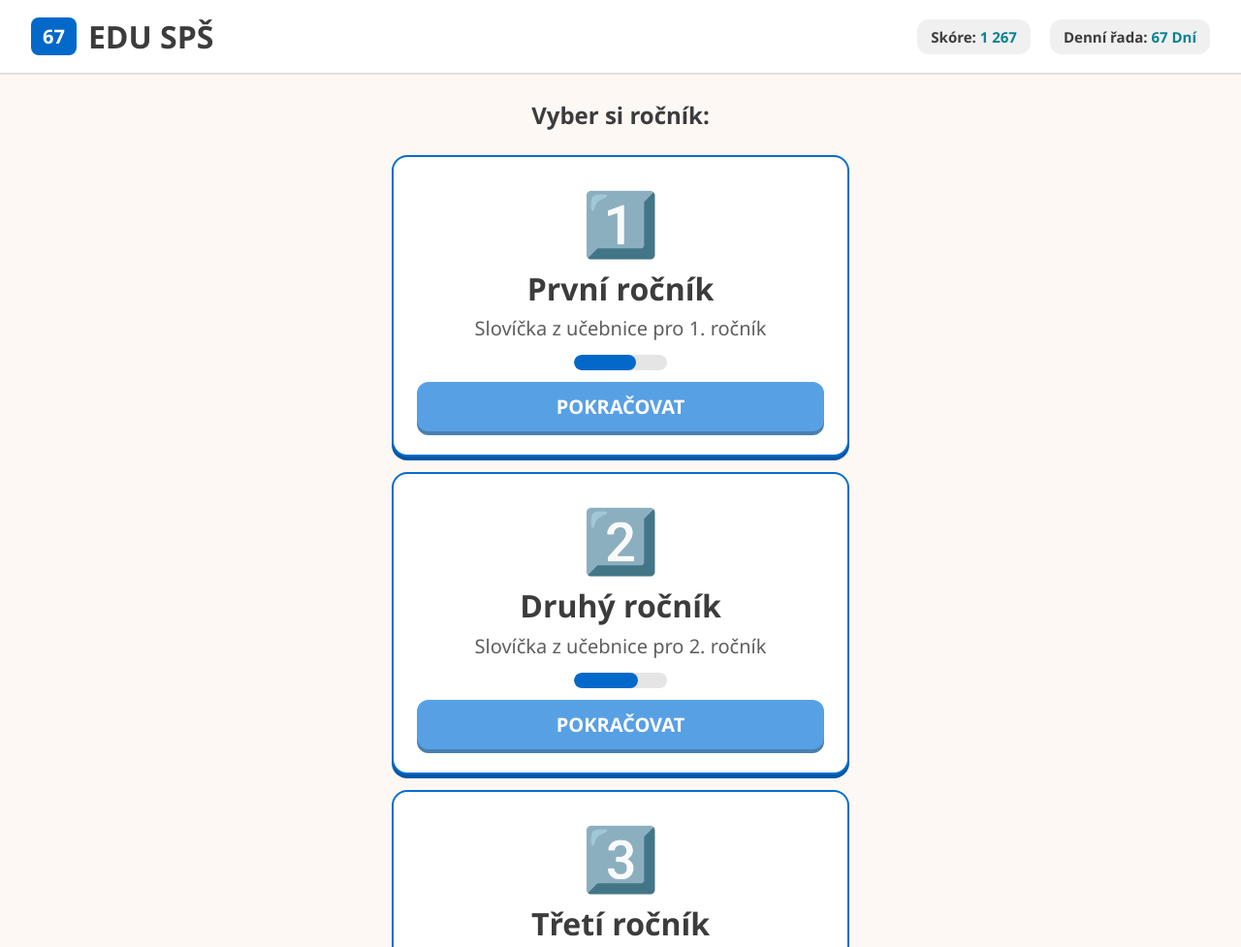
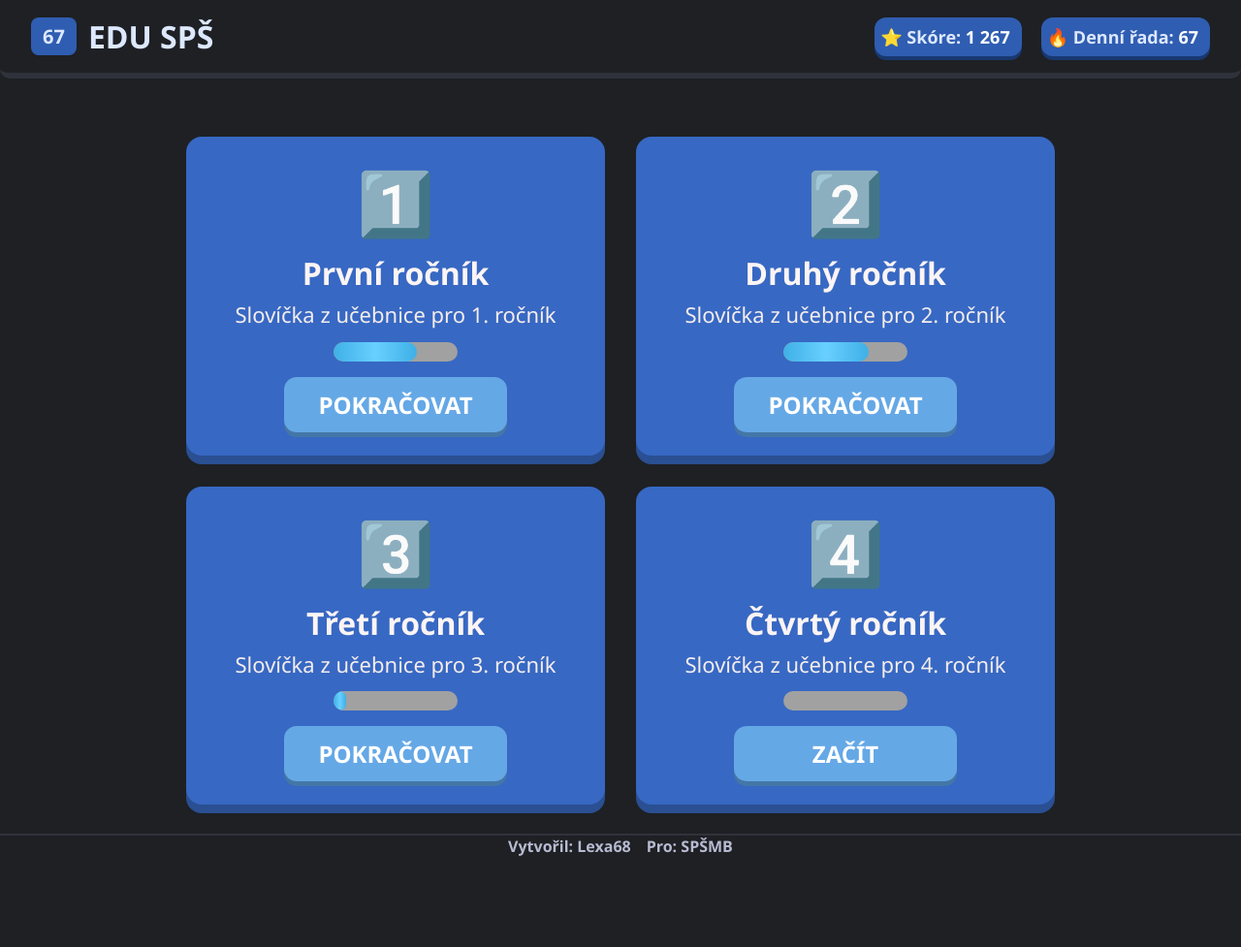
Before and after one commit to AlexLexa68/rocnikovkaDuolingou, a plain HTML site: page index.html in a window 1280 px wide. Shown: the top 977 px of the page at 97% size. After the commit the page ends 884 px from the top, so only its background shows below. Drawn offline with Linux system fonts and the light colour scheme.

Commit message:
uprava css

```diff
--- a/css/menu.css
+++ b/css/menu.css
@@ -4,8 +4,9 @@
   justify-content: space-between;
   align-items: center;
   padding: 16px 32px;
-  background: #ffffff;
-  border-bottom: 2px solid #e0e0e0;
+  background: #1e2024;
+  border-bottom: 6px solid hsl(229, 10%, 21%);
+  border-radius: 10px;
 }
 
 .logo {
@@ -15,8 +16,7 @@
 }
 
 .badge {
-  background: hsl(209, 98%, 40%);
-  color: white;
+  background: hsl(219, 58%, 44%);
   font-weight: bold;
   padding: 6px 12px;
   border-radius: 8px;
@@ -26,28 +26,50 @@
 .userStats {
   display: flex;
   gap: 20px;
-  font-size: 15px;
+  font-size: 18px;
 }
 
 .userStats span {
-  color: rgb(8, 130, 146);
+  color: rgb(255, 255, 255);
 }
 
 .statItem {
-  background: #f0f0f0;
-  padding: 8px 14px;
+  background: hsl(219, 58%, 44%);
+  padding: 8px 12px 8px 6px;
   border-radius: 12px;
+  box-shadow: 0 4px 0 hsl(219, 64%, 27%);
+}
+
+@media (max-width: 620px) {
+  .topBar {
+    padding: 16px 12px 16px 18px;
+  }
+
+  .logo {
+    gap: 5px;
+  }
+
+  .userStats {
+    gap: 8px;
+    font-size: 16px;
+  }
+
+  .statItem {
+    padding: 8px 10px 8px 5px;
+  }
 }
 
 /*footer*/
 footer {
-  border-top: 2px solid #ebeaea;
+  border-top: 2px solid hsl(229, 10%, 21%);
   display: flex;
   justify-content: center;
   text-align: center;
-  background: #ffffff;
+  background: #1e2024;
+  color: rgb(183, 187, 209);
   gap: 1em;
 }
+
 footer a {
   color: inherit;
   text-decoration: none;
@@ -55,29 +77,29 @@ footer a {
 
 /* menu veci atd */
 .container {
-  margin: 25px auto 40px auto;
-  min-width: 500px;
-  max-width: 40vw;
+  margin: 30px auto;
   width: 100%;
-  padding: 0 20px;
-}
-
-.heroSection {
-  text-align: center;
-  margin-bottom: 25px;
+  min-height: 84vh;
+  max-width: 70vw;
 }
 
 .progressBar {
-  background: #e5e5e5;
-  height: 16px;
-  width: 6em;
+  background: hsl(0, 0%, 63%);
+  height: 20px;
+  width: 8em;
   border-radius: 10px;
   overflow: hidden;
-  margin-bottom: 12px;
+  margin-bottom: 1em;
 }
 
 .progressBar .fill {
-  background: hsl(209, 98%, 40%);
+  background: #3eb0e6;
+  background: linear-gradient(
+    90deg,
+    rgba(62, 176, 230, 1) 0%,
+    rgba(105, 207, 255, 1) 50%,
+    rgba(62, 176, 230, 1) 100%
+  );
   height: 100%;
   border-radius: 10px;
 }
@@ -85,61 +107,69 @@ footer a {
 /* karty */
 .cardsGrid {
   display: grid;
+  grid-template-columns: 1fr;
   gap: 1em;
 }
 
+@media (min-width: 1080px) {
+  .cardsGrid {
+    grid-template-columns: repeat(2, 1fr);
+    padding-top: 30px;
+    gap: 2em;
+  }
+}
+
 .card {
-  background: #ffffff;
-  border: 2px solid hsl(209, 97%, 41%);
+  background: hsl(219, 56%, 49%);
   border-radius: 16px;
   padding: 24px;
   display: flex;
   flex-direction: column;
   align-items: center;
   text-align: center;
-  box-shadow: 0 4px 0 hsl(209, 96%, 33%);
+  box-shadow: 0 9px 0 hsl(219, 55%, 37%);
 }
 
 .cardIcon {
   font-size: 4em;
-  margin-bottom: 3px;
+  padding-bottom: 8px;
 }
 
 .card p {
-  font-size: 20px;
-  color: #5e5e5e;
-  margin-bottom: 0.7em;
-  flex-grow: 1;
+  font-size: 22px;
+  color: #f5eded;
+  margin-bottom: 0.6em;
 }
 .card h2 {
   font-size: 32px;
+  color: rgb(252, 244, 244);
   margin-bottom: 0.2em;
 }
 
 /* butony */
 .btn {
-  width: 100%;
-  padding: 12px;
-  border-radius: 12px;
+  background: hsl(209, 72%, 65%);
+  box-shadow: 0 5px 0 hsl(209, 42%, 46%);
+  border-radius: 13px;
+  width: 60%;
+  padding: 12px 6px;
+  color: white;
+  font-size: 24px;
   border: none;
   font-weight: bold;
   cursor: pointer;
-  font-size: 20px;
-  background: hsl(209, 72%, 62%);
-  color: white;
-  box-shadow: 0 4px 0 hsl(209, 41%, 49%);
 }
 
 .btn:hover {
   transition: ease-out;
   transition-duration: 0.2s;
-  background: hsl(209, 60%, 58%);
+  background: hsl(209, 58%, 60%);
 }
 
 .btn:active {
   transform: translateY(2px);
-  background: hsl(209, 60%, 58%);
-  box-shadow: 0 2px 0 hsl(208, 44%, 33%);
+  background: hsl(209, 58%, 60%);
+  box-shadow: 0 2px 0 hsl(209, 42%, 46%);
   transition-duration: 0.2s;
   transition: ease-in;
 }
--- a/css/style.css
+++ b/css/style.css
@@ -8,8 +8,8 @@
 }
 
 body {
-  background-color: #fdf8f4;
-  color: #3c3c3c;
+  background-color: #1e2024;
+  color: rgb(221, 232, 255);
   display: flex;
   flex-direction: column;
   min-height: 100vh;
--- a/index.html
+++ b/index.html
@@ -15,39 +15,23 @@
       </div>
       <div class="userStats">
         <div class="statItem">
-          <strong>Skóre: <span>1 267</span></strong>
+          <strong>⭐ Skóre: <span>1 267</span></strong>
         </div>
         <div class="statItem">
-          <strong>Denní řada: <span>67 Dní</span></strong>
+          <strong>🔥 Denní řada: <span>67</span></strong>
         </div>
       </div>
     </header>
 
-    <!-- menu container -->
+    <!-- menu-->
     <main class="container">
-      <section class="heroSection">
-        <h1>Vyber si ročník:</h1>
-      </section>
-
       <!-- cards -->
-      <section class="cardsGrid">
-        <div class="card">
-          <div class="cardIcon">ikona</div>
-          <h2>rocnik</h2>
-          <p>popis</p>
-          <div>
-            <div class="progressBar">
-              <div class="fill" style="width: 0%"></div>
-            </div>
-          </div>
-          <button class="btn">button</button>
-        </div>
-      </section>
+      <section class="cardsGrid"></section>
     </main>
 
     <footer>
-        <p>Vytvořil: <a href="https://github.com/AlexLexa68">Lexa68</a></p>
-        <p>Pro: <a href="https://www.spsmb.cz/">SPŠMB</a></p>
+        <p><b>Vytvořil: <a href="https://github.com/AlexLexa68">Lexa68</b></a></p>
+        <p><b>Pro: <a href="https://www.spsmb.cz/">SPŠMB</b></a></p>
     </footer>
 
     <script src="./js/menuData.js"></script>
```
